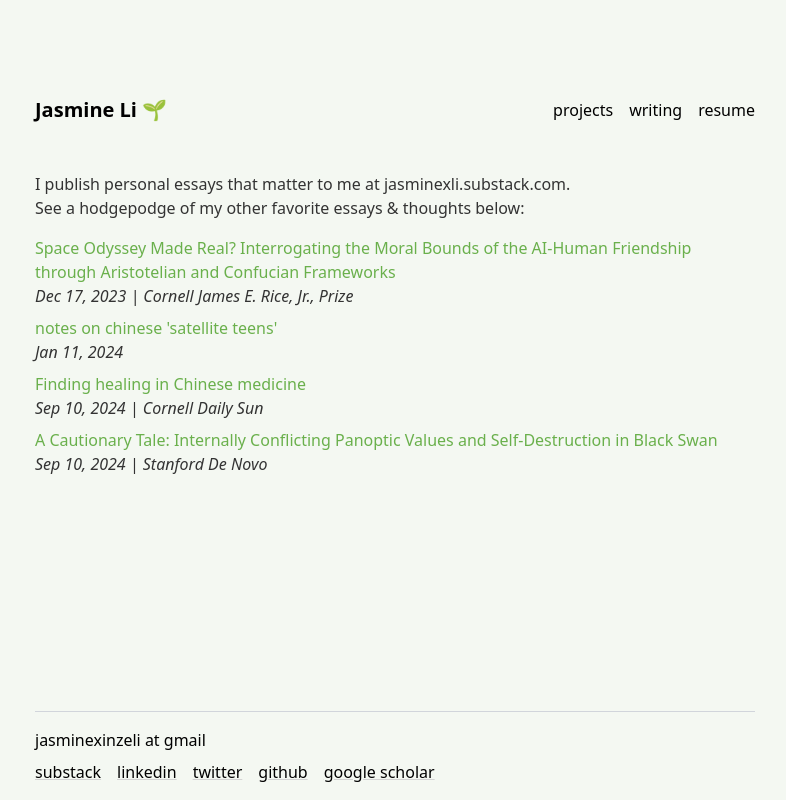
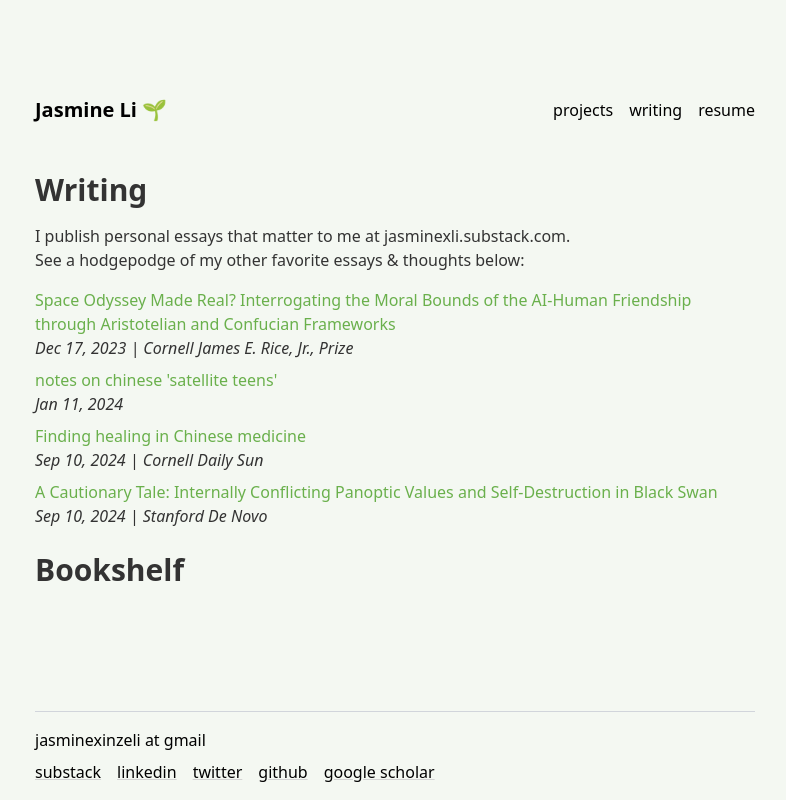
Before and after one commit to jasmineee-li/personal-site, a Next.js app: page /writing in a window 1280 px wide. Shown: the whole page, without its empty margins (245-1031 px from the left). Built offline with nearby package versions, Linux system fonts and the light colour scheme.

Commit message:
fix apostrophes

```diff
--- a/src/app/projects/page.tsx
+++ b/src/app/projects/page.tsx
@@ -4,7 +4,7 @@ export default function Projects() {
       {/* <h1 className="text-3xl font-bold mb-4">My Projects</h1> */}
       <h2 className="text-2xl font-bold mt-6 mb-4">Research</h2>
       <p>
-        I'm interested in AI alignment, analytical chemistry, and US-CN policy!{" "}
+        I&apos;m interested in AI alignment, analytical chemistry, and US-CN policy!{" "}
       </p>
       <ul className="pl-4">
         <li className="mb-2">
--- a/src/app/writing/page.tsx
+++ b/src/app/writing/page.tsx
@@ -1,7 +1,7 @@
 export default function Writing() {
   return (
     <div className="py-8">
-      {/* <h1 className="text-3xl font-bold mb-4">My Projects</h1> */}
+      <h1 className="text-3xl font-bold mb-4">Writing</h1>
       <p>
         I publish personal essays that matter to me at jasminexli.substack.com.{" "}
       </p>
@@ -24,7 +24,7 @@ export default function Writing() {
             href="https://docs.google.com/document/d/1L0C0s5t7LlKUAxJQ6yJ-c_EUr4OWnj0H9jy0X5BMF3A/edit?usp=sharing"
             className="text-custom-green"
           >
-            notes on chinese 'satellite teens'
+            notes on chinese &apos;satellite teens&apos;
           </a>
           <p className="italic">Jan 11, 2024</p>
         </li>
@@ -48,6 +48,7 @@ export default function Writing() {
           <p className="italic">Sep 10, 2024 | Stanford De Novo</p>
         </li>
       </ul>
+      <h1 className="text-3xl font-bold mb-4">Bookshelf</h1>
     </div>
   );
 }
```
